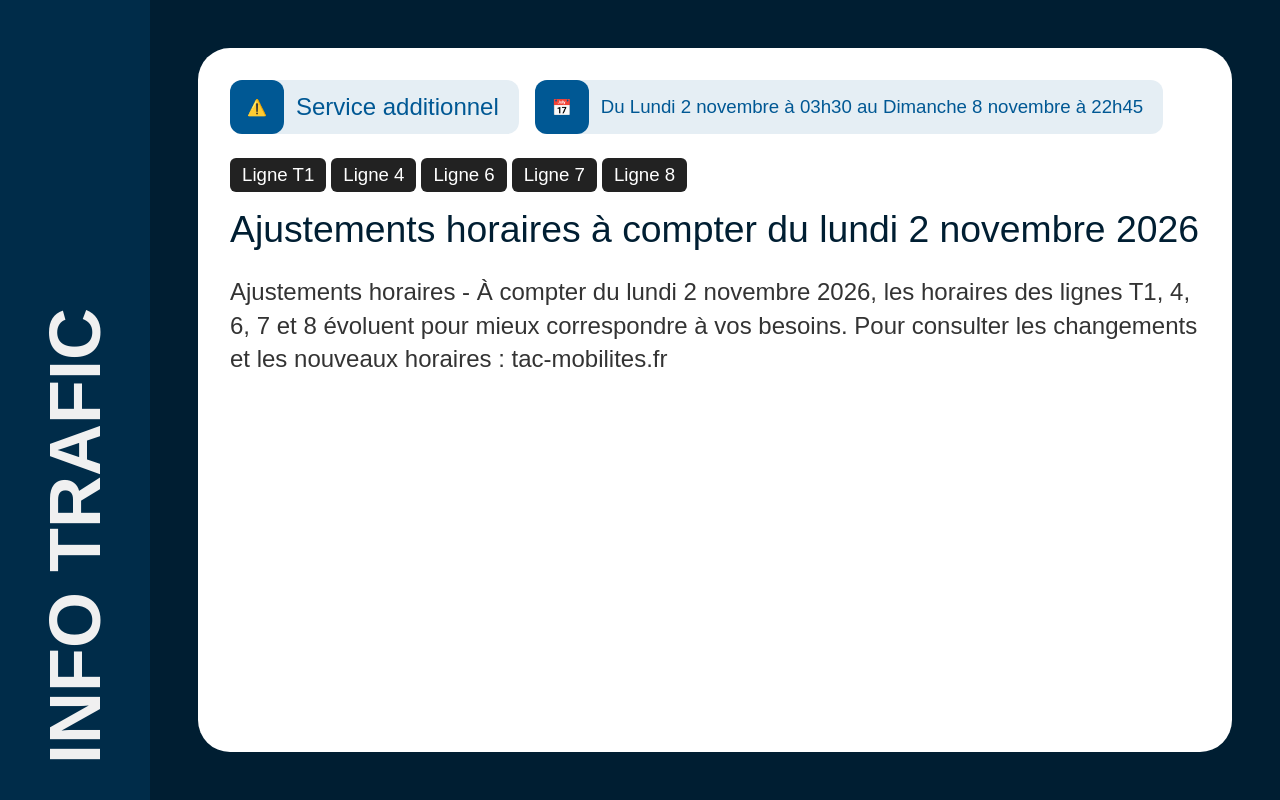
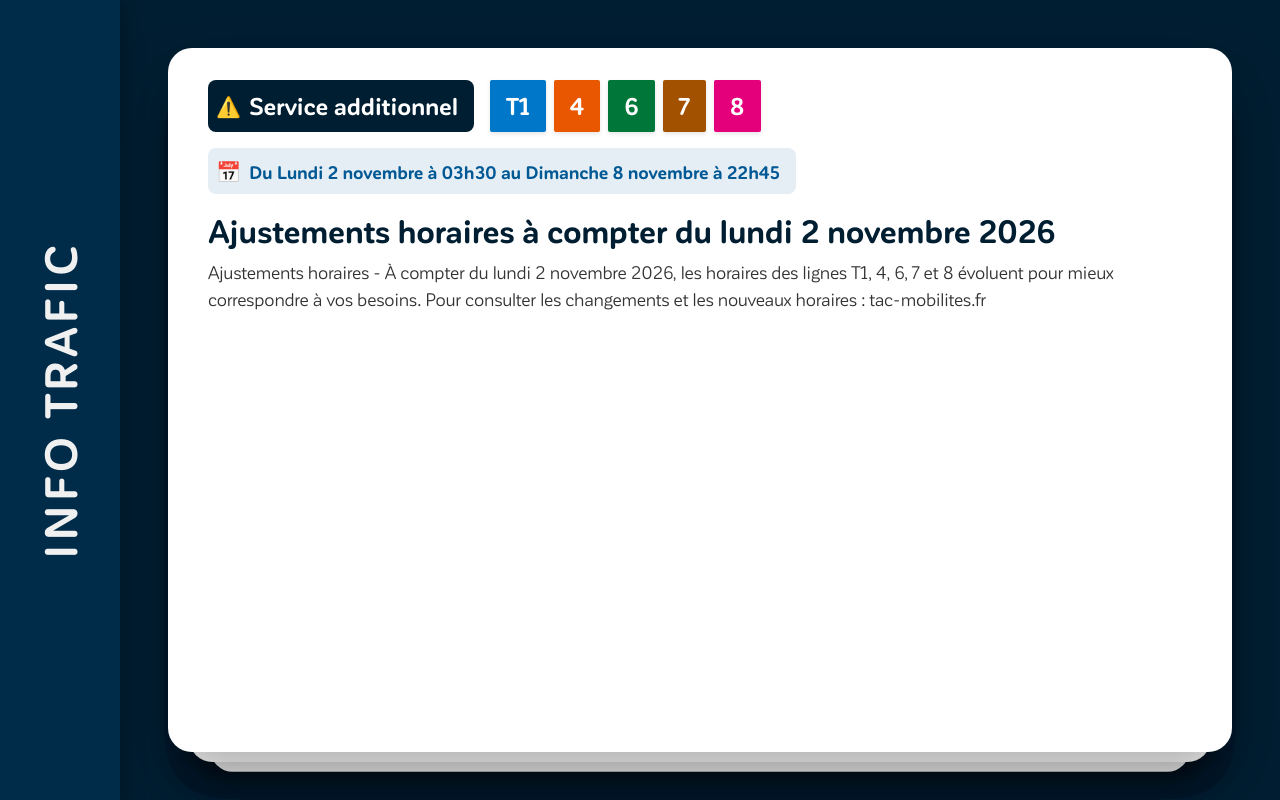
Before and after one commit to AmandineDF/tac-infotrafic, a website built with Parcel: page src/index.html in a window 1280 px wide. Built offline with nearby package versions, Linux system fonts and the light colour scheme; files whose address does not match are found by name.

Commit message:
Update styles

```diff
--- /dev/null
+++ b/src/css/components.css
@@ -0,0 +1,183 @@
+/* ==========================================================================
+   COMPOSANT : CARD (Effet "Stack" multi-cartes visibles en dessous - Hauteur contrôlée)
+   ========================================================================== */
+
+
+.card {
+    position: absolute;
+    inset: 0;
+    margin: var(--space-6);
+    padding: var(--space-4) var(--space-5);
+    box-sizing: border-box;
+    background-color: var(--card-bg);
+    border-radius: var(--radius-lg);
+    box-shadow: 0 15px 35px rgba(0, 0, 0, 0.15);
+    text-align: left;
+
+    display: flex;
+    flex-direction: column;
+    align-items: flex-start;
+    flex-wrap: wrap;
+    gap: var(--space-2);
+
+    /* État de base par défaut (cartes en arrière-plan) */
+    opacity: 1;
+    transform: translateY(20px) scale(0.95);
+    pointer-events: none;
+    z-index: 1;
+    transition: transform 600ms cubic-bezier(0.16, 1, 0.3, 1),
+                box-shadow 600ms cubic-bezier(0.16, 1, 0.3, 1);
+}
+
+/* La carte active (au premier plan) */
+.card--active {
+    transform: translateY(0) scale(1);
+    box-shadow: 0 30px 60px rgba(0, 0, 0, 0.3);
+    pointer-events: auto;
+    z-index: 10;
+}
+
+/* --- EFFET DE PILE PROGRESSIF POUR LES CARTES SUIVANTES --- */
+/* La 1ère carte juste en dessous de l'active */
+.card--active + .card {
+    transform: translateY(24px) scale(0.96);
+    z-index: 5;
+}
+
+/* La 2ème carte en dessous (encore plus bas et plus petite) */
+.card--active + .card + .card {
+    transform: translateY(48px) scale(0.92);
+    z-index: 2;
+}
+
+/* --- ANIMATION EN CASCADE EXPLICITE DES ÉLÉMENTS INTERNES --- */
+/* 1. État masqué par défaut */
+.card:not(.card--active) .card__header,
+.card:not(.card--active) .card__dates,
+.card:not(.card--active) .card__body {
+    opacity: 0;
+    transform: translateY(15px);
+}
+
+/* 2. Apparition en cascade lorsque la carte est active */
+.card.card--active .card__header {
+    opacity: 1;
+    transform: translateY(0);
+    transition: opacity 500ms cubic-bezier(0.16, 1, 0.3, 1) 100ms,
+                transform 500ms cubic-bezier(0.16, 1, 0.3, 1) 100ms;
+}
+
+.card.card--active .card__dates {
+    opacity: 1;
+    transform: translateY(0);
+    transition: opacity 500ms cubic-bezier(0.16, 1, 0.3, 1) 250ms,
+                transform 500ms cubic-bezier(0.16, 1, 0.3, 1) 250ms;
+}
+
+.card.card--active .card__body {
+    opacity: 1;
+    transform: translateY(0);
+    transition: opacity 500ms cubic-bezier(0.16, 1, 0.3, 1) 400ms,
+                transform 500ms cubic-bezier(0.16, 1, 0.3, 1) 400ms;
+}
+
+/* --- ÉLÉMENTS DE LA CARTE --- */
+.card__header {
+    display: flex;
+    flex-wrap: wrap;
+    gap: var(--space-2);
+    align-items: center;
+    width: fit-content;
+}
+
+.card__effect {
+    display: flex;
+    align-items: center;
+    gap: var(--space-1);
+    padding: var(--space-1);
+    padding-right: var(--space-2);
+    border-radius: var(--radius-sm);
+    background-color: var(--bg-main);
+    width: fit-content;
+}
+
+.card__effect-text {
+    font-size: var(--font-size-lg);
+    font-family: var(--font-bold);
+    margin: 0;
+    color: #ffffff;
+}
+
+.card__dates {
+    display: flex;
+    align-items: center;
+    gap: var(--space-1);
+    padding: var(--space-1);
+    padding-right: var(--space-2);
+    border-radius: var(--radius-sm);
+    background-color: #0058941a;
+    color: #005894;
+    width: fit-content;
+}
+
+.card__date-text {
+    font-family: var(--font-bold);
+    font-size: var(--font-size-base);
+    margin: 0;
+}
+
+.card__icon {
+    display: flex;
+    justify-content: center;
+    align-items: center;
+    border-radius: calc(var(--radius-sm) - 2px);
+    color: white;
+    font-size: var(--font-size-md);
+    flex-shrink: 0;
+}
+
+.card__lines {
+    display: flex;
+    flex-wrap: wrap;
+    gap: var(--space-1);
+    width: fit-content;
+}
+
+.card__line-badge {
+    padding: var(--space-1) var(--space-2);
+    border-radius: 2px;
+    font-family: var(--font-bold);
+    font-size: var(--font-size-lg);
+    box-shadow: 0 2px 4px rgba(0, 0, 0, 0.1);
+}
+
+.card__body {
+    display: flex;
+    flex-direction: column;
+    gap: var(--space-1);
+    overflow-y: auto; /* Permet de scroller si le texte dépasse de la hauteur de la carte */
+    width: 100%;
+    flex: 1;
+}
+
+.card__title {
+    font-family: var(--font-bold);
+    font-size: var(--font-size-xl);
+    margin: 0;
+    color: var(--bg-main);
+    line-height: 1.25;
+}
+
+.card__description {
+    font-size: var(--font-size-base);
+    line-height: 1.5;
+    color: var(--text-color);
+    margin: 0;
+}
+
+/* --- ADAPTATION MOBILE (Plein écran si besoin) --- */
+@media (max-width: 768px) {
+    .slider__container {
+      height: 80vh;
+    }
+}
--- /dev/null
+++ b/src/css/layout.css
@@ -0,0 +1,98 @@
+html, body {
+    margin: 0;
+    padding: 0;
+    width: 100vw;
+    height: 100vh;
+    overflow: hidden;
+    background-color: var(--bg-main);
+    font-family: var(--font-reg);
+}
+
+body {
+    display: flex;
+    flex-direction: row;
+}
+
+/* ==========================================================================
+   COMPOSANT : SIDEBAR (Barre latérale / Bannière mobile)
+   ========================================================================== */
+.sidebar {
+    width: 120px;
+    height: 100vh;
+    background-color: var(--bg-sidebar);
+    flex-shrink: 0;
+    box-shadow: 4px 0 20px rgba(0, 0, 0, 0.25);
+    z-index: 10;
+    display: flex;
+    flex-direction: column;
+    justify-content: center;
+    padding: var(--space-5) 0;
+}
+
+.sidebar__wrapper {
+    writing-mode: vertical-lr;
+    transform: rotate(180deg);
+    margin-left: auto;
+    margin-right: auto;
+}
+
+.sidebar__title {
+    margin: 0;
+    color: #f0f0f0;
+    font-size: var(--font-size-xxl);
+    font-family: var(--font-bold);
+    text-transform: uppercase;
+    letter-spacing: 0.1em;
+    white-space: nowrap;
+}
+
+/* ==========================================================================
+   COMPOSANT : SLIDER (Carrousel)
+   ========================================================================== */
+.slider {
+    flex-grow: 1;
+    height: 100vh;
+    position: relative;
+    overflow: hidden;
+}
+
+.slider__container {
+    position: relative;
+    width: 100%;
+    height: 100%;
+}
+
+
+/* ==========================================================================
+   VERSION MOBILE (< 768px)
+   ========================================================================== */
+@media screen and (max-width: 768px) {
+    body {
+        flex-direction: column;
+    }
+
+    .sidebar {
+        width: 100vw;
+        height: 70px;
+        box-shadow: 0 4px 15px rgba(0, 0, 0, 0.25);
+        flex-direction: row;
+        justify-content: center;
+        align-items: center;
+        padding: 0;
+    }
+
+    .sidebar__wrapper {
+        writing-mode: horizontal-tb;
+        transform: none;
+        margin: 0;
+    }
+
+    .sidebar__title {
+        font-size: var(--font-size-xl);
+        letter-spacing: 0.05em;
+    }
+
+    .slider {
+        height: calc(100vh - 70px);
+    }
+}
--- /dev/null
+++ b/src/css/reset.css
@@ -0,0 +1,43 @@
+/* ==========================================================================
+   CSS RESET MODERNE
+   ========================================================================== */
+
+/* 1. Utilisation d'un box-sizing global et suppression des marges par défaut */
+*, *::before, *::after {
+    box-sizing: border-box;
+    margin: 0;
+    padding: 0;
+}
+
+/* 2. Amélioration des paramètres de base du document */
+html {
+    -webkit-text-size-adjust: 100%;
+}
+
+body {
+    min-height: 100vh;
+    line-height: 1.5;
+    -webkit-font-smoothing: antialiased;
+}
+
+/* 3. Normalisation des éléments médias */
+img, picture, video, canvas, svg {
+    display: block;
+    max-width: 100%;
+}
+
+/* 4. Les formulaires héritent de la police parente */
+input, button, textarea, select {
+    font: inherit;
+}
+
+/* 5. Suppression des puces de listes par défaut */
+ul, ol {
+    list-style: none;
+}
+
+/* 6. Liens propres par défaut */
+a {
+    text-decoration: none;
+    color: inherit;
+}
--- /dev/null
+++ b/src/css/styles.css
@@ -0,0 +1,4 @@
+@import 'reset.css';
+@import 'variables.css';
+@import 'layout.css';
+@import 'components.css';
--- /dev/null
+++ b/src/css/variables.css
@@ -0,0 +1,42 @@
+@font-face {
+    font-family: 'CorporativeSans Rd Regular';
+    src: url('../../assets/font/regular.otf');
+}
+@font-face {
+    font-family: 'CorporativeSans Rd Bold';
+    src: url('../../assets/font/bold.otf');
+}
+
+:root {
+    /* --- COULEURS ET POLICES --- */
+    --bg-main: #001E32;
+    --bg-sidebar: #002c49;
+    --card-bg: #ffffff;
+    --text-color: #333333;
+
+    --font-reg: 'CorporativeSans Rd Regular', Arial, sans-serif;
+    --font-bold: 'CorporativeSans Rd Bold', Arial, sans-serif;
+
+    /* --- ÉCHELLE TYPOGRAPHIQUE (Basée sur 8px / proportionnelle) --- */
+    --font-size-xs: 0.875rem;   /* ~14px */
+    --font-size-sm: 1rem;       /* ~16px */
+    --font-size-base: 1.125rem; /* ~18px */
+    --font-size-md: 1.25rem;    /* ~20px */
+    --font-size-lg: 1.5rem;     /* ~24px */
+    --font-size-xl: 2rem;       /* ~32px */
+    --font-size-xxl: 2.8rem;    /* ~45px (Titre sidebar desktop) */
+
+    /* --- ESPACEMENTS ET TAILLES (Système de base 8) --- */
+    --space-0-5: 0.25rem; /* 4px  (Demi-unité) */
+    --space-1: 0.5rem;    /* 8px  (1 unité) */
+    --space-2: 1rem;      /* 16px (2 unités) */
+    --space-3: 1.5rem;    /* 24px (3 unités) */
+    --space-4: 2rem;      /* 32px (4 unités) */
+    --space-5: 2.5rem;    /* 40px (5 unités) */
+    --space-6: 3rem;      /* 48px (6 unités) */
+
+    /* --- RADIUS (Arrondis basés sur la grille) --- */
+    --radius-sm: 0.5rem;  /* 8px */
+    --radius-md: 1rem;    /* 16px */
+    --radius-lg: 1.5rem;  /* 24px */
+}
--- a/src/index.html
+++ b/src/index.html
@@ -4,23 +4,27 @@
     <meta charset="UTF-8">
     <meta name="viewport" content="width=device-width, initial-scale=1.0">
     <title>Info Trafic - TAC Mobilités</title>
-    <link rel="stylesheet" href="styles.css">
+    <link rel="stylesheet" href="css/styles.css">
 </head>
 <body>
-    <!-- Barre latérale -->
-    <div class="side_title">
-        <div class="info_trafic">
-            <h1>Info trafic</h1>
+    <!-- Barre latérale BEM -->
+    <aside class="sidebar">
+        <div class="sidebar__wrapper">
+            <h1 class="sidebar__title">Info trafic</h1>
         </div>
-    </div>
+    </aside>
 
-    <!-- Conteneur du carrousel d'alertes -->
-    <div class="slider">
-        <div class="cards" id="traffic-alerts">
+    <!-- Conteneur du carrousel BEM -->
+    <main class="slider">
+        <div class="slider__container" id="traffic-alerts">
             <!-- Les cartes d'alerte seront injectées ici par main.js -->
         </div>
-    </div>
+        <!-- Conteneur pour l'animation Lottie du bus -->
+        <div class="traffic-lottie-container">
+            <div id="bus-lottie-animation"></div>
+        </div>
+    </main>
 
-    <script type="module" src="main.js"></script>
+    <script type="module" src="js/main.js"></script>
 </body>
 </html>
--- /dev/null
+++ b/src/js/carousel.js
@@ -0,0 +1,20 @@
+export function initCarousel(containerSelector, intervalTime = 8000) {
+  const container = document.getElementById(containerSelector);
+  if (!container) return;
+
+  const cards = container.querySelectorAll('.card');
+  if (cards.length <= 1) return;
+
+  let currentIndex = 0;
+
+  setInterval(() => {
+    // Retire la classe active de la carte courante
+    cards[currentIndex].classList.remove('card--active');
+
+    // Passe à l'index suivant
+    currentIndex = (currentIndex + 1) % cards.length;
+
+    // Active la nouvelle carte (ce qui déclenche la cascade)
+    cards[currentIndex].classList.add('card--active');
+  }, intervalTime);
+}
--- /dev/null
+++ b/src/js/config.js
@@ -0,0 +1,36 @@
+// Dictionnaire de traduction des impacts GTFS-RT
+export const effectTranslate = {
+    STOP_MOVED: "Arrêt déplacé",
+    DETOUR: "Déviation",
+    DIVERSION: "Déviation",
+    SIGNIFICANT_DELAYS: "Retard",
+    REDUCED_SERVICE: "Service réduit",
+    NO_SERVICE: "Aucun service",
+    ADDITIONAL_SERVICE: "Service additionnel",
+    OTHER_EFFECT: "Information"
+};
+
+// Couleurs associées selon la gravité
+export const effectColors = {
+    SIGNIFICANT_DELAYS: "#bb2124",
+    NO_SERVICE: "#bb2124",
+    DIVERSION: "#ff9300",
+    DETOUR: "#ff9300",
+    STOP_MOVED: "#ff9300",
+    ADDITIONAL_SERVICE: "#005894",
+    DEFAULT: "#005894"
+};
+
+// Couleurs des lignes
+export const lineColors = {
+    "T1": "#0077C8",
+    "T2": "#FFE400",
+    "4": "#EA5701",
+    "5": "#651F82",
+    "6": "#007738",
+    "7": "#A25100",
+    "8": "#E5007B",
+    "12" : "#F5A300",
+    "17" : "#00ACE7",
+    "DEFAULT": "#001e32" // Couleur de secours
+};
--- /dev/null
+++ b/src/js/main.js
@@ -0,0 +1,88 @@
+import alertes from '../alertes.json';
+import { effectTranslate, lineColors } from './config.js';
+import { formatTimestamp } from './utils.js';
+import { initCarousel } from './carousel.js';
+
+document.addEventListener('DOMContentLoaded', () => {
+  const container = document.getElementById('traffic-alerts');
+  if (!container) return;
+
+  if (!alertes || alertes.length === 0) {
+    container.innerHTML = `
+      <div class="card card--active">
+        <h2 class="card__title">Information Trafic</h2>
+        <div class="card__description"><p>Aucune perturbation en cours sur le réseau.</p></div>
+      </div>
+    `;
+    return;
+  }
+
+  container.innerHTML = "";
+
+  alertes.forEach((alert, index) => {
+    const card = document.createElement('div');
+    card.className = `card ${index === 0 ? 'card--active' : ''}`;
+
+    const effectKey = alert.effect || "OTHER_EFFECT";
+    const effectText = effectTranslate[effectKey] || "Information réseau";
+
+    let datesHtml = "";
+    if (alert.active_periods && alert.active_periods.length > 0) {
+      const period = alert.active_periods[0];
+      const startFormatted = formatTimestamp(period.start);
+      const endFormatted = formatTimestamp(period.end);
+
+      if (startFormatted && endFormatted) {
+        datesHtml = `
+          <div class="card__dates">
+              <div class="card__icon">📅</div>
+              <div class="card__date-text">Du ${startFormatted} au ${endFormatted}</div>
+          </div>
+        `;
+      } else if (startFormatted) {
+        datesHtml = `
+          <div class="card__dates">
+              <div class="card__icon">📅</div>
+              <div class="card__date-text">À partir du ${startFormatted}</div>
+          </div>
+        `;
+      } else if (endFormatted) {
+        datesHtml = `
+          <div class="card__dates">
+              <div class="card__icon">📅</div>
+              <div class="card__date-text">Jusqu'au ${endFormatted}</div>
+          </div>
+        `;
+      }
+    }
+
+    let routesHtml = "";
+    if (alert.routes && alert.routes.length > 0) {
+      const badges = alert.routes.map(r => {
+        const bgLineColor = lineColors[r] || lineColors.DEFAULT;
+        const textLineColor = (r === "T2") ? "#000000" : "#ffffff";
+        return `<div class="card__line-badge" style="background-color: ${bgLineColor}; color: ${textLineColor};">${r}</div>`;
+      }).join('');
+      routesHtml = `<div class="card__lines">${badges}</div>`;
+    }
+
+    card.innerHTML = `
+        <div class="card__header">
+            <div class="card__effect" style="background-color: var(--bg-main);">
+                <div class="card__icon">⚠️</div>
+                <p class="card__effect-text">${effectText}</p>
+            </div>
+            ${routesHtml}
+        </div>
+        ${datesHtml}
+        <div class="card__body">
+            <div class="card__title">${alert.title}</div>
+            <div class="card__description"><p>${alert.description}</p></div>
+        </div>
+    `;
+    container.appendChild(card);
+  });
+
+  // Lancement du carrousel
+  initCarousel('traffic-alerts', 7000);
+});
--- /dev/null
+++ b/src/js/utils.js
@@ -0,0 +1,15 @@
+// Formatage des timestamps UNIX en français
+export function formatTimestamp(timestamp) {
+    if (!timestamp) return "";
+    const date = new Date(timestamp * 1000);
+    const days = ['Dimanche', 'Lundi', 'Mardi', 'Mercredi', 'Jeudi', 'Vendredi', 'Samedi'];
+    const months = ['janvier', 'février', 'mars', 'avril', 'mai', 'juin', 'juillet', 'août', 'septembre', 'octobre', 'novembre', 'décembre'];
+
+    const dayName = days[date.getDay()];
+    const day = date.getDate();
+    const month = months[date.getMonth()];
+    const hours = date.getHours().toString().padStart(2, '0');
+    const minutes = date.getMinutes().toString().padStart(2, '0');
+
+    return `${dayName} ${day} ${month} à ${hours}h${minutes}`;
+}
--- a/src/main.js
+++ /dev/null
@@ -1,117 +0,0 @@
-import alertes from './alertes.json';
-
-// Dictionnaire de traduction des effets
-const effectTranslate = {
-    STOP_MOVED: "Arrêt déplacé",
-    DETOUR: "Ligne déviée",
-    DIVERSION: "Ligne déviée",
-    SIGNIFICANT_DELAYS: "Retards significatifs",
-    REDUCED_SERVICE: "Service réduit",
-    NO_SERVICE: "Aucun service",
-    ADDITIONAL_SERVICE: "Service additionnel",
-    OTHER_EFFECT: "Information importante"
-};
-
-// Couleurs associées
-const effectColors = {
-    SIGNIFICANT_DELAYS: "#bb2124",
-    NO_SERVICE: "#bb2124",
-    DIVERSION: "#ff9300",
-    DETOUR: "#ff9300",
-    STOP_MOVED: "#ff9300",
-    DEFAULT: "#005894"
-};
-
-// Formatage des dates UNIX
-function formatTimestamp(timestamp) {
-    if (!timestamp) return "";
-    const date = new Date(timestamp * 1000);
-    const days = ['Dimanche', 'Lundi', 'Mardi', 'Mercredi', 'Jeudi', 'Vendredi', 'Samedi'];
-    const months = ['janvier', 'février', 'mars', 'avril', 'mai', 'juin', 'juillet', 'août', 'septembre', 'octobre', 'novembre', 'décembre'];
-
-    const dayName = days[date.getDay()];
-    const day = date.getDate();
-    const month = months[date.getMonth()];
-    const hours = date.getHours().toString().padStart(2, '0');
-    const minutes = date.getMinutes().toString().padStart(2, '0');
-
-    return `${dayName} ${day} ${month} à ${hours}h${minutes}`;
-}
-
-document.addEventListener('DOMContentLoaded', () => {
-  const container = document.getElementById('traffic-alerts');
-  if (!container) return;
-
-  // Si aucune alerte
-  if (!alertes || alertes.length === 0) {
-    container.innerHTML = `
-      <div class="card active">
-        <div class="disruptionTitle">Information Trafic</div>
-        <div class="disruptionText"><p>Aucune perturbation en cours sur le réseau.</p></div>
-      </div>
-    `;
-    return;
-  }
-
-  container.innerHTML = "";
-
-  // Création des cartes
-  alertes.forEach((alert, index) => {
-    const card = document.createElement('div');
-    card.className = `card ${index === 0 ? 'active' : ''}`;
-
-    const effectKey = alert.effect || "OTHER_EFFECT";
-    const effectText = effectTranslate[effectKey] || "Information réseau";
-    const effectColor = effectColors[effectKey] || effectColors.DEFAULT;
-
-    // Gestion des dates
-    let datesHtml = "";
-    if (alert.active_periods && alert.active_periods.length > 0) {
-      const period = alert.active_periods[0];
-      const startFormatted = formatTimestamp(period.start);
-      const endFormatted = formatTimestamp(period.end);
-      if (startFormatted || endFormatted) {
-        datesHtml = `
-          <div class="dates">
-              <div class="icon_container" style="background-color: ${effectColor};">📅</div>
-              <div class="date">Du ${startFormatted || 'N/C'} au ${endFormatted || 'N/C'}</div>
-          </div>
-        `;
-      }
-    }
-
-    // Gestion des lignes
-    let routesHtml = "";
-    if (alert.routes && alert.routes.length > 0) {
-      const badges = alert.routes.map(r => `<div class="line" style="background-color: #222; color: #fff; display:inline-block; margin-right:5px;">Ligne ${r}</div>`).join('');
-      routesHtml = `<div class="lines-container" style="margin-bottom: 16px;">${badges}</div>`;
-    }
-
-    card.innerHTML = `
-        <div class="info_disruption">
-            <div class="effect" style="background-color: ${effectColor}1a;">
-                <div class="icon_container" style="background-color: ${effectColor};">⚠️</div>
-                <p style="color: ${effectColor};">${effectText}</p>
-            </div>
-            ${datesHtml}
-        </div>
-        ${routesHtml}
-        <div class="disruption_text">
-            <div class="disruptionTitle">${alert.title}</div>
-            <div class="disruptionText"><p>${alert.description}</p></div>
-        </div>
-    `;
-    container.appendChild(card);
-  });
-
-  // Carrousel automatique si plusieurs cartes
-  const cards = container.querySelectorAll('.card');
-  if (cards.length > 1) {
-    let currentIndex = 0;
-    setInterval(() => {
-      cards[currentIndex].classList.remove('active');
-      currentIndex = (currentIndex + 1) % cards.length;
-      cards[currentIndex].classList.add('active');
-    }, 7000);
-  }
-});
--- a/src/styles.css
+++ b/src/styles.css
@@ -1,11 +1,11 @@
 /* --- POLICES --- */
 @font-face {
     font-family: 'CorporativeSans Rd Regular';
-    src: url('assets/font/regular.otf');
+    src: url('/assets/font/regular.otf');
 }
 @font-face {
     font-family: 'CorporativeSans Rd Bold';
-    src: url('assets/font/bold.otf');
+    src: url('/assets/font/bold.otf');
 }
 
 /* --- STRUCTURE GÉNÉRALE --- */
```
